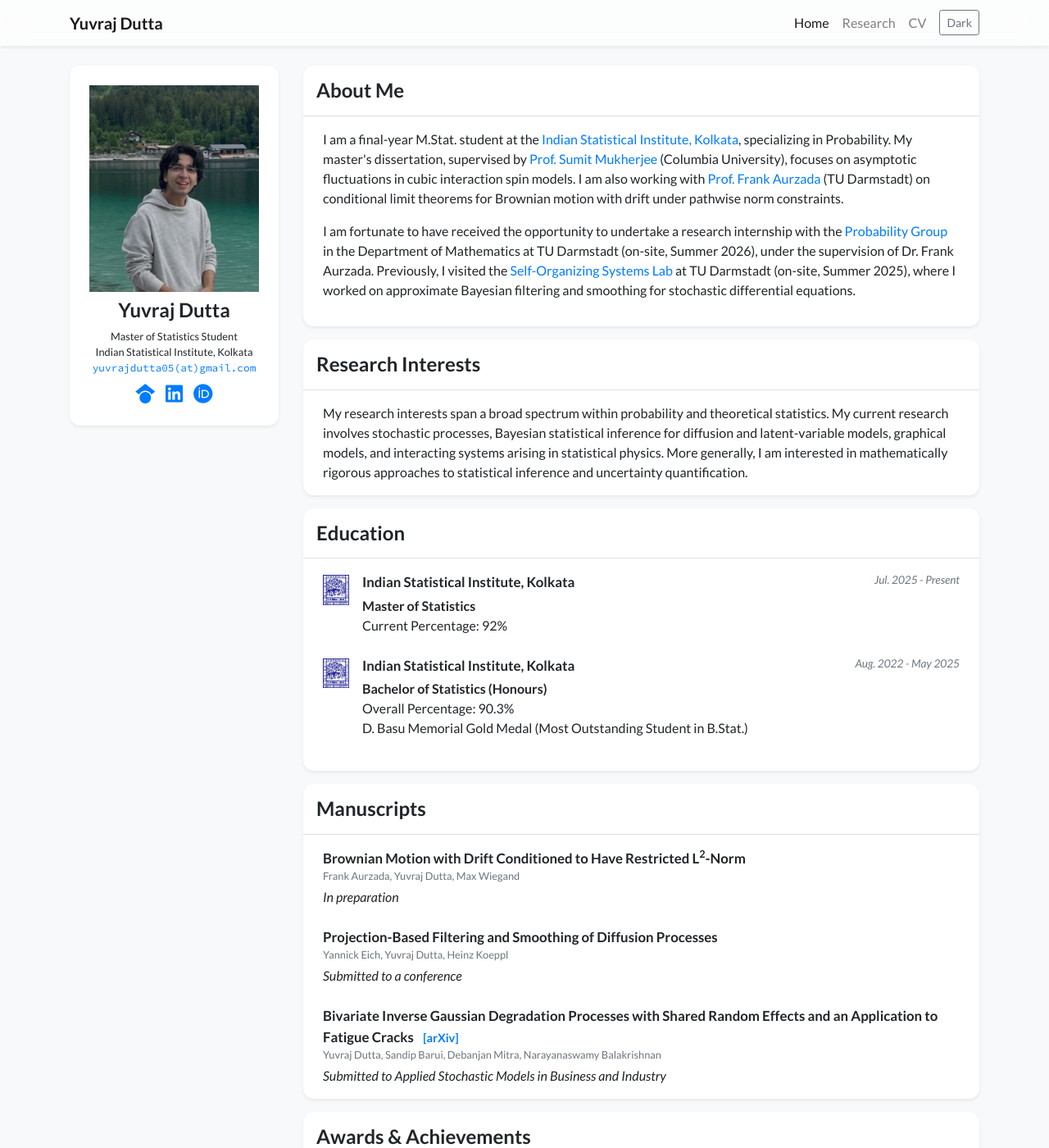
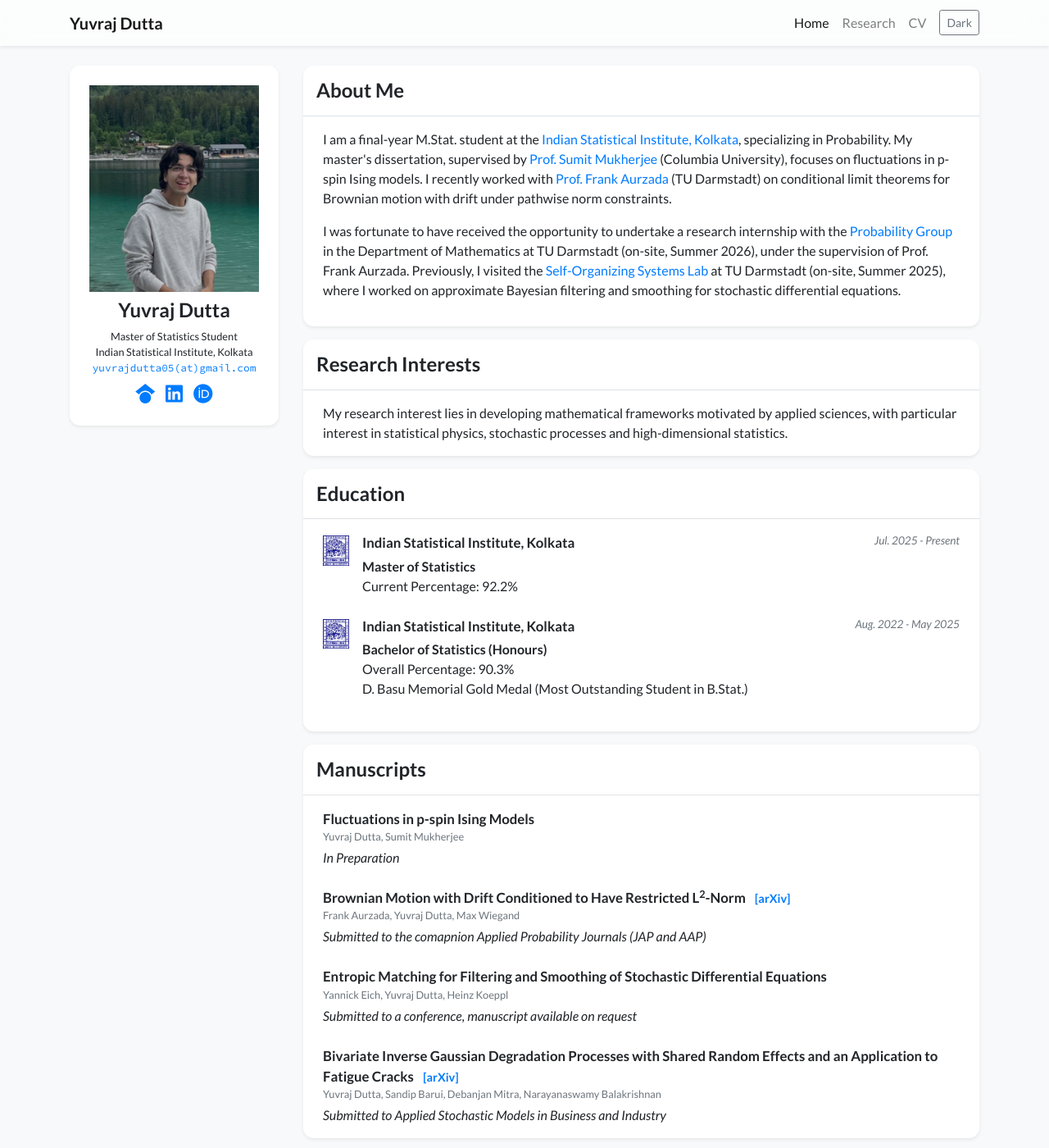
Before and after one commit to yuvrajdutta05/yuvrajdutta05.github.io, a Jekyll site: the page built from index.html, in a window 1280 px wide and 1400 px high. Shown: the whole window at 82% size. Built offline with Jekyll 4.4.1, drawn with Linux system fonts in a browser that asks for light colours; nearby versions of some CDN libraries; a style sheet for code colours, icons or effects is not loaded.

Commit message:
Update profile and research

```diff
--- a/_data/profile.yml
+++ b/_data/profile.yml
@@ -28,18 +28,18 @@
   <a href="https://www.isical.ac.in/" target="_blank">Indian Statistical Institute, Kolkata</a>,
   specializing in Probability. My master's dissertation, supervised by
   <a href="https://sites.stat.columbia.edu/sumitm/" target="_blank">Prof. Sumit Mukherjee</a>
-  (Columbia University), focuses on asymptotic fluctuations in cubic interaction spin models.
-  I am also working with
+  (Columbia University), focuses on fluctuations in p-spin Ising models.
+  I recently worked with
   <a href="https://www2.mathematik.tu-darmstadt.de/~aurzada/" target="_blank">Prof. Frank Aurzada</a>
   (TU Darmstadt)
   on conditional limit theorems for Brownian motion with drift under pathwise norm constraints.
   </p>
 
   <p>
-  I am fortunate to have received the opportunity to undertake a research internship with the
+  I was fortunate to have received the opportunity to undertake a research internship with the
   <a href="https://www.mathematik.tu-darmstadt.de/stochastik/startseite_agsto/index.de.jsp" target="_blank">Probability Group</a>
   in the Department of Mathematics at TU Darmstadt
-  (on-site, Summer 2026), under the supervision of Dr. Frank Aurzada.
+  (on-site, Summer 2026), under the supervision of Prof. Frank Aurzada.
   Previously, I visited the
   <a href="https://www.bcs.tu-darmstadt.de/welcome/index.en.jsp" target="_blank">Self-Organizing Systems Lab</a>
   at TU Darmstadt (on-site, Summer 2025), where I worked on approximate Bayesian filtering and smoothing for stochastic differential equations.
@@ -51,7 +51,7 @@
 portrait_url: /assets/images/photos/image.png
 
 
-research_interests: My research interests span a broad spectrum within probability and theoretical statistics. My current research involves stochastic processes, Bayesian statistical inference for diffusion and latent-variable models, graphical models, and interacting systems arising in statistical physics. More generally, I am interested in mathematically rigorous approaches to statistical inference and uncertainty quantification.
+research_interests: My research interest lies in developing mathematical frameworks motivated by applied sciences, with particular interest in statistical physics, stochastic processes and high-dimensional statistics.
 
 
 
@@ -61,7 +61,7 @@
   logo: /assets/images/badges/ISI_logo.png
   position: >-
     <strong>Master of Statistics</strong> <br/>
-    Current Percentage: 92%
+    Current Percentage: 92.2%
   date: Jul. 2025 - Present
 - name: Indian Statistical Institute, Kolkata
   logo: /assets/images/badges/ISI_logo.png
@@ -102,14 +102,19 @@
 
 manuscripts:
 
+  - title: "Fluctuations in p-spin Ising Models"
+    authors: "Yuvraj Dutta, Sumit Mukherjee"
+    status: "In Preparation"
+    arxiv:
+
   - title: "Brownian Motion with Drift Conditioned to Have Restricted L<sup>2</sup>-Norm"
     authors: "Frank Aurzada, Yuvraj Dutta, Max Wiegand"
-    status: "In preparation"
-    link:
+    status: "Submitted to the comapnion Applied Probability Journals (JAP and AAP)"
+    arxiv: "https://arxiv.org/abs/2610.12354"
 
-  - title: "Projection-Based Filtering and Smoothing of Diffusion Processes"
+  - title: "Entropic Matching for Filtering and Smoothing of Stochastic Differential Equations"
     authors: "Yannick Eich, Yuvraj Dutta, Heinz Koeppl"
-    status: "Submitted to a conference"
+    status: "Submitted to a conference, manuscript available on request"
     link:
 
   - title: "Bivariate Inverse Gaussian Degradation Processes with Shared Random Effects and an Application to Fatigue Cracks"
--- a/_data/research.yml
+++ b/_data/research.yml
@@ -2,29 +2,25 @@
 
   - year: 2026
 
-    title: "(Master's Dissertation) Asymptotic Fluctuations in Cubic Interaction Spin Models"
+    title: "(Master's Dissertation) Fluctuations in p-spin Ising Models"
     supervisor: "Prof. Sumit Mukherjee (Columbia University)"
     description: >
-      Derived concentration inequalities for linear and quadratic functionals in a cubic interaction
-      spin model (which includes the edge-triangle ERGM). Currently investigating CLT for the global
-      magnetization under broad structural assumptions on the interaction tensor in the high temperature regime.
+      Derived sharp Berry-Esseen bounds for the global magnetization in the high-temperature regime under broad structural assumptions on the interaction tensor.
 
   - year: 2026
-    title: "Conditional Limit Theorem for Brownian Motion with Drift under Restricted L²-Norm"
+    title: "Brownian Motion with Drift conditioned to have Restricted L²-Norm"
     supervisor: "Prof. Frank Aurzada (TU Darmstadt)"
     description: >
-      Studying Brownian motion with drift conditioned to have atypically small L² norm over
-      long time horizons and investigating associated conditional limit theorem along with
-      the asymptotics of small deviation probabilities of corresponding quadratic functionals.
+      Studied Brownian motion with drift conditioned on an atypically small $L^2$-norm, proving convergence of the conditioned process to an Ornstein-Uhlenbeck process independent of the original drift. Derived asymptotics for the small ball probability of the quadratic additive functional via the Bromwich integral and saddle-point techniques. Identified the limiting conditioned process using Girsanov's theorem.
 
 
 completed:
 
   - year: 2025
-    title: "Projection-Based Filtering and Smoothing of Diffusion Processes"
+    title: "Entropic Matching for Filtering and Smoothing of Stochastic Differential Equations"
     authors: "Yannick Eich, Yuvraj Dutta, Heinz Koeppl"
     description: >
-      Developed a variational framework for approximate Bayesian filtering and smoothing of diffusion processes based on projection principles. The approach extends classical assumed-density methods beyond standard Gaussian approximations, allowing tractable inference under more general distributional constraints while preserving closed-form parameter dynamics for broad classes of stochastic systems.
+      Developed a variational inference framework for assumed-density filtering and smoothing of SDEs. Extended classical assumed-density methods beyond standard Gaussian approximations, allowing tractable inference under more general distributional constraints while preserving closed-form parameter dynamics for broad classes of stochastic systems.
 
   - year: 2024
     title: "Bivariate Inverse Gaussian Degradation Processes with Shared Random Effects and an Application to Fatigue Cracks"
@@ -49,32 +45,23 @@
   - year: 2026
     title: "Resampling-Based Inference for Log-Linear Models"
     description: >
-      Investigated bootstrap and jackknife variance estimation for Poisson log-linear models, identifying limitations in the treatment of complex survey weights while assessing the robustness of inference under the original modeling assumptions.
     link: "https://drive.google.com/file/d/10uvPkNMXC3gz1BH5-b06v3V1Fsi9iF2i/view?usp=sharing"
 
   - year: 2026
     title: "Studying Gameplay Factors via a Confounded Factorial Experiment"
     description: >
-      Designed and executed a partially confounded blocked 2^4 factorial experiment, including factor selection, randomization, data collection, and statistical analysis. Evaluated the impact of gameplay conditions on performance through factorial-effect estimation and ANOVA.
     link: "https://drive.google.com/file/d/1gaeQJXO6OCbkpaGI4iTqdZ_gEQEzl5fg/view?usp=sharing"
 
   - year: 2026
     title: "Bootstrap-Based Model Selection in Binary GLMs"
     description: >
-      Extended the bootstrap model selection framework in Jun Shao's  "The Jackknife and Bootstrap" from linear regression to binary-response generalized linear models, yielding a bootstrap-based procedure for predictive risk estimation and model comparison.
     link: "https://drive.google.com/file/d/1yJYEMWVcTAMXR5XjLBwO5EnPTpA99ory/view?usp=sharing"
 
   - year: 2025
     title: "Statistical Depth and Robust Multivariate Inference"
     description: >
-      Group project studying statistical depth, robust multivariate inference, depth-based hypothesis testing, regression depth, and change-point detection via rank-based segmentation methods.
     link: "https://drive.google.com/file/d/1kPfKH1_BGy8I7U9cZcwiYGQmJYFYiL_0/view?usp=sharing"
 
-  - year: 2025
-    title: "Model Diagnostics for Binary-Response GLMs: An NBA Case Study"
-    description: >
-      Investigated model selection and diagnostic techniques for binary-response generalized linear models, including residual, leverage, and influence diagnostics using NBA game outcomes.
-    link: "https://drive.google.com/file/d/1gNXKRnLaXmIIWADqOFpRHNX4VqXfEEZ1/view?usp=sharing"
 
 
 
```
